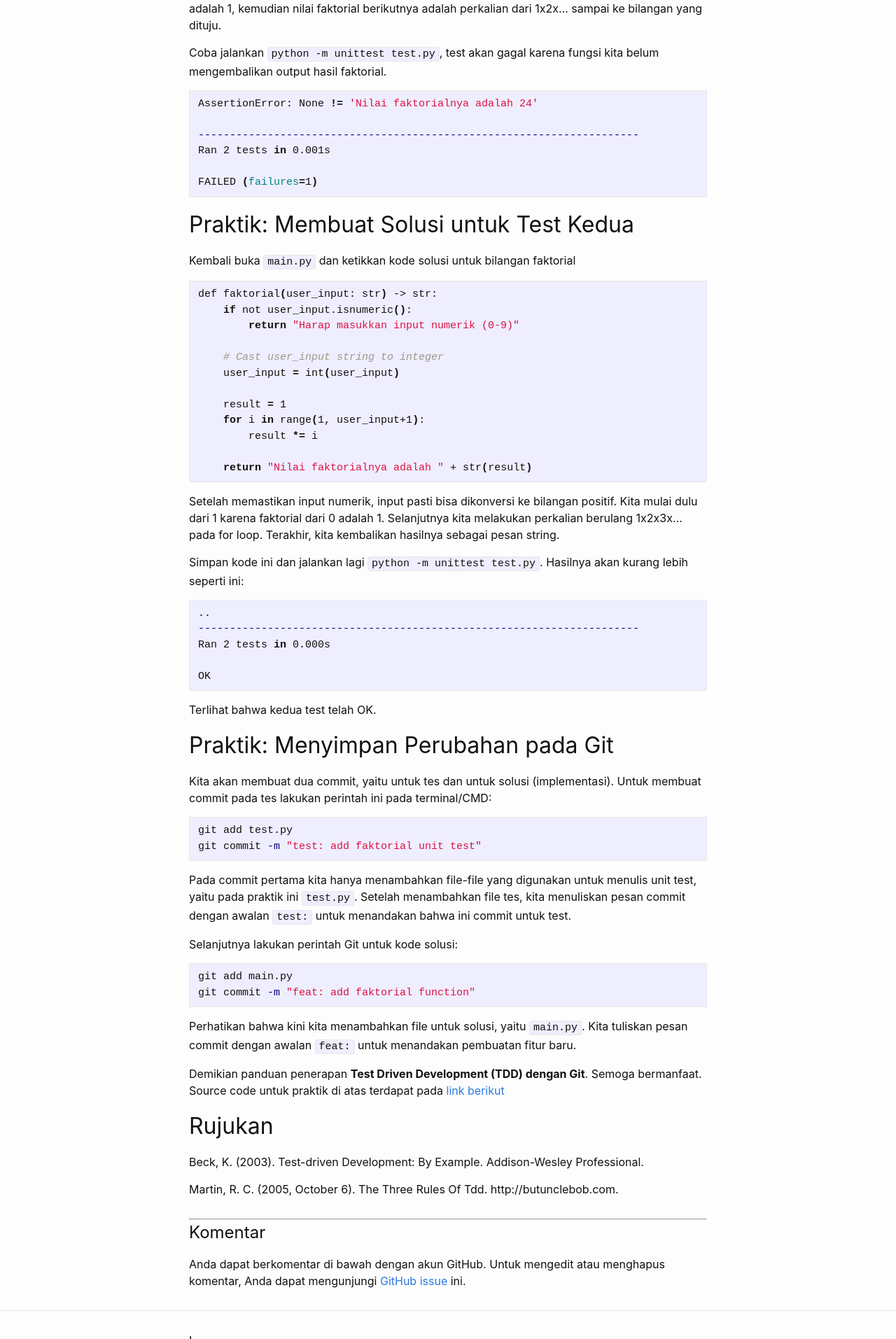
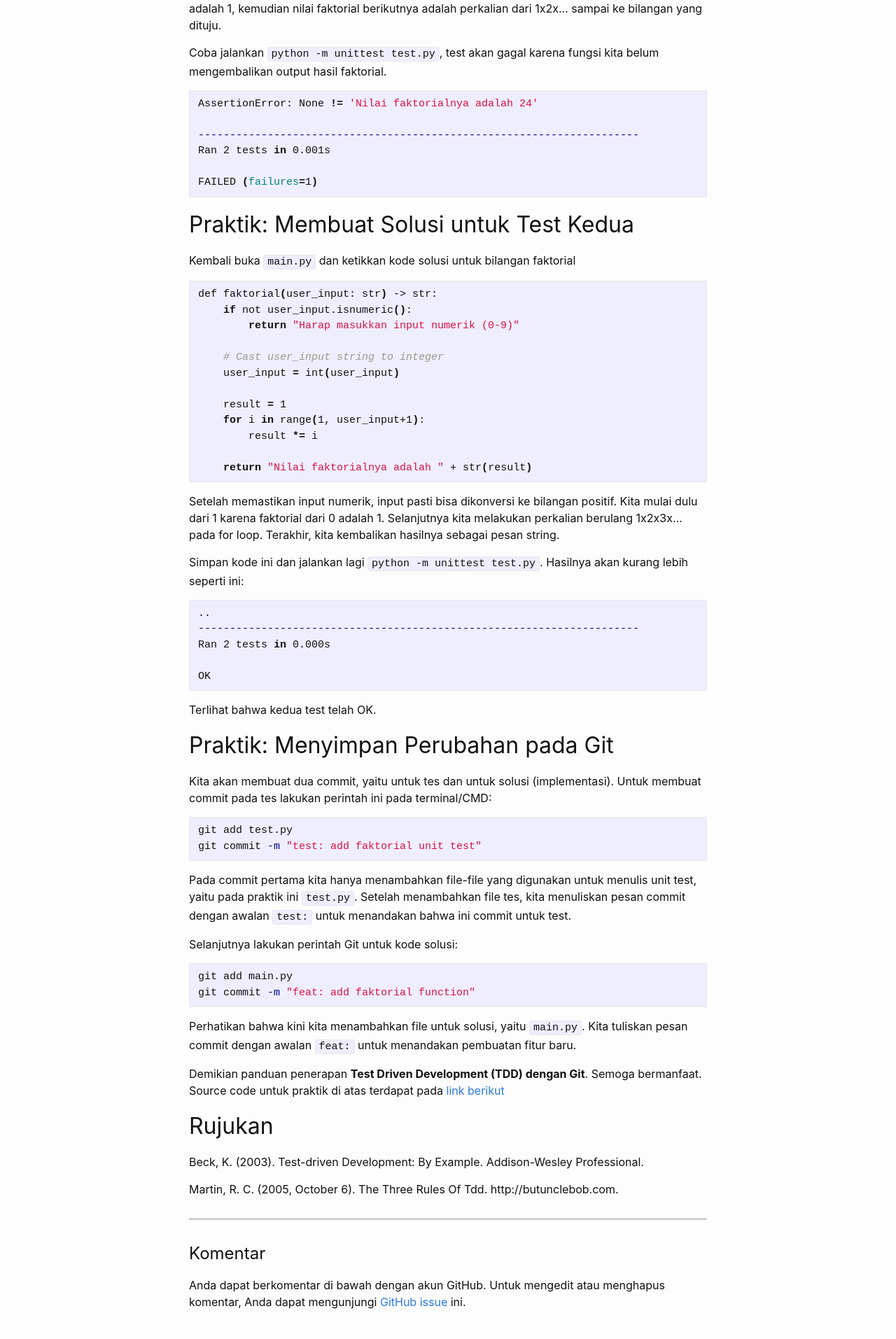
Before and after one commit to hamonangann/hamonangann.github.io, a Jekyll site: the page built from _posts/2023-04-05-artikel3.markdown, in a window 1280 px wide. Shown: the part 4487-6400 px from the top of the page at 70% size. Built offline with Jekyll 4.4.1, drawn with Linux system fonts in a browser that asks for light colours; comment, search, counter and statistics services are not loaded.

Commit message:
fix css and layout comment

```diff
--- a/_layouts/post.html
+++ b/_layouts/post.html
@@ -26,8 +26,9 @@ layout: default
 
   <hr>
 
+  <div class="comments">
     <h1>Komentar</h1>
-  Anda dapat berkomentar di bawah dengan akun GitHub. Untuk mengedit atau menghapus komentar, Anda dapat mengunjungi <a href="https://github.com/hamonangann/hamonangann.github.io/issues?q=author%3Autterances-bot+{{ page.title }}">GitHub issue</a> ini.
+    <p>Anda dapat berkomentar di bawah dengan akun GitHub. Untuk mengedit atau menghapus komentar, Anda dapat mengunjungi <a href="https://github.com/hamonangann/hamonangann.github.io/issues?q=author%3Autterances-bot+{{ page.title }}">GitHub issue</a> ini.</p>
 
     <script src="https://utteranc.es/client.js"
       repo="hamonangann/hamonangann.github.io"
@@ -41,5 +42,7 @@ layout: default
       {%- include disqus_comments.html -%}
     {%- endif -%}
 
+  </div>
+
   <a class="u-url" href="{{ page.url | relative_url }}" hidden></a>
 </article>
--- a/_sass/minima/_layout.scss
+++ b/_sass/minima/_layout.scss
@@ -253,3 +253,19 @@
     }
   }
 }
+
+/**
+ * Comments
+ */
+
+.comments {
+  margin-top: $spacing-unit;
+
+  h2 {
+    @include relative-font-size(2);
+
+    @include media-query($on-laptop) {
+      @include relative-font-size(1.75);
+    }
+  }
+}
```
Lines whose indentation alone changed are shown as unchanged.
